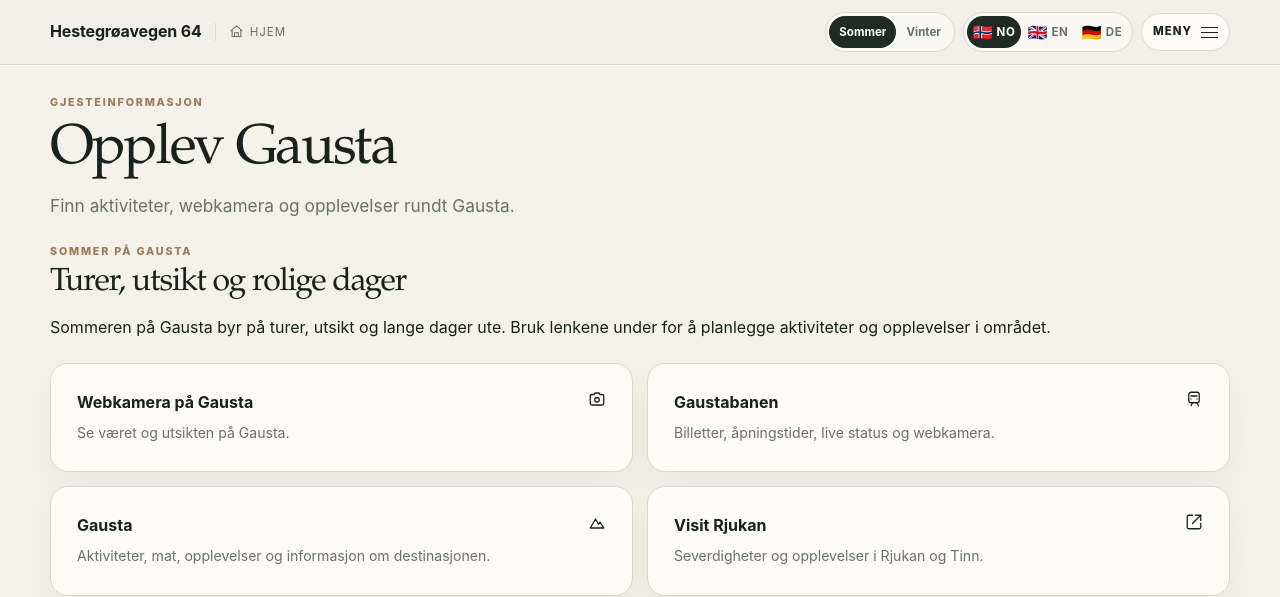
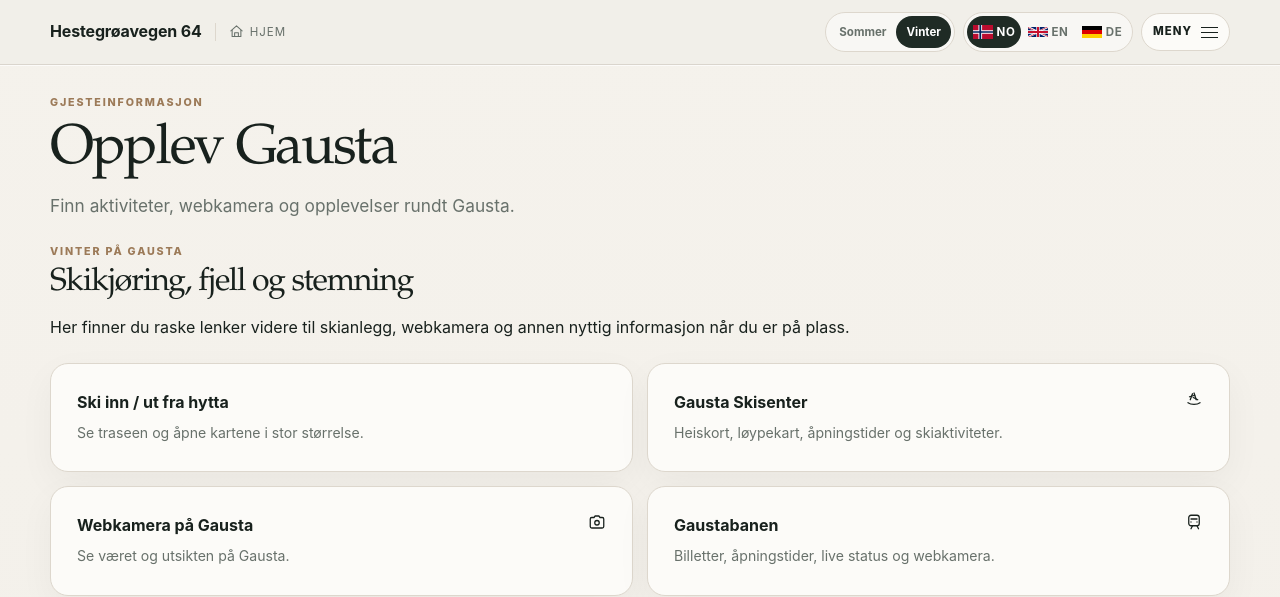
Before and after one commit to alkasin84/hestegroeavegen64, a plain HTML site: page area.html in a window 1280 px wide. Shown: the top 597 px of the page. Drawn offline with Linux system fonts and the light colour scheme.

Commit message:
Add files via upload

```diff
--- a/area.html
+++ b/area.html
@@ -4,7 +4,7 @@
 <meta name="theme-color" content="#1d2a24">
 <title>Opplev Gausta · Hestegrøavegen 64</title>
 <meta name="description" content="Finn aktiviteter, webkamera og opplevelser rundt Gausta.">
-<link rel="stylesheet" href="site.css?v=23">
+<link rel="stylesheet" href="site.css?v=24">
 </head><body>
 
 <header class="topbar">
@@ -16,7 +16,7 @@
       <button class="season-btn" data-season="summer"><span data-no="Sommer" data-en="Summer" data-de="Sommer">Sommer</span></button>
       <button class="season-btn active" data-season="winter"><span data-no="Vinter" data-en="Winter" data-de="Winter">Vinter</span></button>
     </div>
-    <div class="lang-switch" role="group" aria-label="Språk" data-aria-no="Språk" data-aria-en="Language" data-aria-de="Sprache"><button type="button" class="lang active" data-lang="no" aria-label="Norsk" lang="no" aria-pressed="true"><span class="lang-flag" aria-hidden="true">🇳🇴</span><span>NO</span></button><button type="button" class="lang" data-lang="en" aria-label="English" lang="en" aria-pressed="false"><span class="lang-flag" aria-hidden="true">🇬🇧</span><span>EN</span></button><button type="button" class="lang" data-lang="de" aria-label="Deutsch" lang="de" aria-pressed="false"><span class="lang-flag" aria-hidden="true">🇩🇪</span><span>DE</span></button></div>
+    <div class="lang-switch" role="group" aria-label="Språk" data-aria-no="Språk" data-aria-en="Language" data-aria-de="Sprache"><button type="button" class="lang active" data-lang="no" aria-label="Norsk" lang="no" aria-pressed="true"><img class="lang-flag" src="flag-no.svg" alt="" aria-hidden="true" width="20" height="15"><span>NO</span></button><button type="button" class="lang" data-lang="en" aria-label="English" lang="en" aria-pressed="false"><img class="lang-flag" src="flag-gb.svg" alt="" aria-hidden="true" width="20" height="15"><span>EN</span></button><button type="button" class="lang" data-lang="de" aria-label="Deutsch" lang="de" aria-pressed="false"><img class="lang-flag" src="flag-de.svg" alt="" aria-hidden="true" width="20" height="15"><span>DE</span></button></div>
     <button class="menu-btn" id="menuBtn" aria-expanded="false" aria-controls="nav"><span class="menu-label" data-no="Meny" data-en="Menu" data-de="Menü">Meny</span><span class="hamb"><i></i><i></i><i></i></span></button>
   </div>
 </div>
@@ -74,6 +74,6 @@
   </div>
 <details class="wrap analytics-note"><summary><span  data-no="Personvern" data-en="Privacy" data-de="Datenschutz">Personvern</span><span data-analytics-badge></span></summary><p  data-no="Vi bruker GoatCounter til å se hvilke sider som blir brukt. En lenke med ref-kode lar oss knytte registrerte besøk til lenken vi har sendt. Referansen kan inneholde fornavn eller kallenavn og vises i statistikken." data-en="We use GoatCounter to see which pages are used. A link with a ref code lets us associate recorded visits with the link we sent. The reference may include a first name or nickname and appears in the statistics." data-de="Wir verwenden GoatCounter, um zu sehen, welche Seiten genutzt werden. Ein Link mit ref-Code ermöglicht es uns, erfasste Besuche dem versendeten Link zuzuordnen. Die Referenz kann einen Vornamen oder Spitznamen enthalten und erscheint in der Statistik.">Vi bruker GoatCounter til å se hvilke sider som blir brukt. En lenke med ref-kode lar oss knytte registrerte besøk til lenken vi har sendt. Referansen kan inneholde fornavn eller kallenavn og vises i statistikken.</p><button type="button" class="btn light" data-analytics-disable data-no="Ikke mål besøk fra denne nettleseren" data-en="Do not measure visits from this browser" data-de="Besuche dieses Browsers nicht erfassen">Ikke mål besøk fra denne nettleseren</button><p data-analytics-status role="status" aria-live="polite"></p></details></footer>
 
-<script src="site.js?v=23"></script>
+<script src="site.js?v=25"></script>
 <script src="analytics.js?v=23"></script>
 </body></html>
--- a/site.css
+++ b/site.css
@@ -181,7 +181,7 @@
 
 /* Three languages with flags; keep the existing mobile header compact. */
 .lang{display:flex;align-items:center;justify-content:center;gap:4px;width:54px;min-width:54px;padding:0 3px}
-.lang-flag{font-size:1rem;line-height:1;letter-spacing:0}
+.lang-flag{display:block;width:20px;height:15px;object-fit:contain;flex-shrink:0;border-radius:0;box-shadow:none;margin:0}
 @media(max-width:680px){.lang{width:50px;min-width:50px}.topbar-inner{column-gap:8px}.season-btn{padding:0 8px}.lang-switch{min-width:0}}
 @media(min-width:681px) and (max-width:1350px){
  .topbar-inner{height:64px}.nav{display:none;position:absolute;top:64px;left:0;right:0;background:var(--paper);border-bottom:1px solid var(--line);padding:16px 20px 22px;box-shadow:var(--shadow);grid-template-columns:1fr 1fr;gap:0}.nav.open{display:grid}.nav-mobile-title{display:block;grid-column:1/-1;padding:4px 8px 11px;margin-bottom:6px;border-bottom:1px solid var(--line);font-size:.67rem;text-transform:uppercase;letter-spacing:.13em;color:var(--muted)}.nav a{padding:12px 8px;border-bottom:1px solid var(--line)}.nav a:after{display:none}.menu-btn{display:flex}
--- a/site.js
+++ b/site.js
@@ -9,7 +9,7 @@
 const seasonChoiceKey = 'h64season-choice-v2';
 const now = new Date();
 const month = now.getMonth();
-const defaultSeason = month >= 4 && month <= 9 ? 'summer' : 'winter';
+const defaultSeason = month >= 4 && month <= 7 ? 'summer' : 'winter';
 const seasonPeriod = String(now.getFullYear() - (month < 4 ? 1 : 0)) + '-' + defaultSeason;
 let savedSeason = null;
 try {
```
Also changed, not shown: arrival.html (+3 -3 lines), before.html (+3 -3 lines), cabin.html (+3 -3 lines), checkout.html (+3 -3 lines), contact.html (+3 -3 lines), index.html (+3 -3 lines), rules.html (+3 -3 lines), ski.html (+3 -3 lines), flag-de.svg (added), flag-gb.svg (added), flag-no.svg (added).
